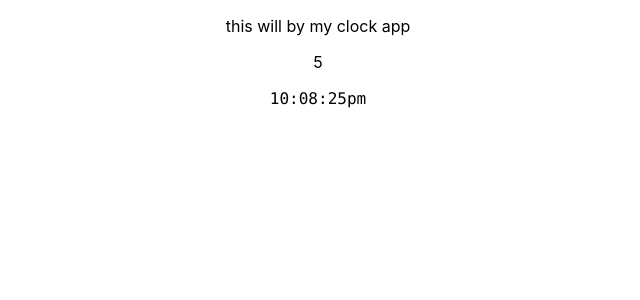
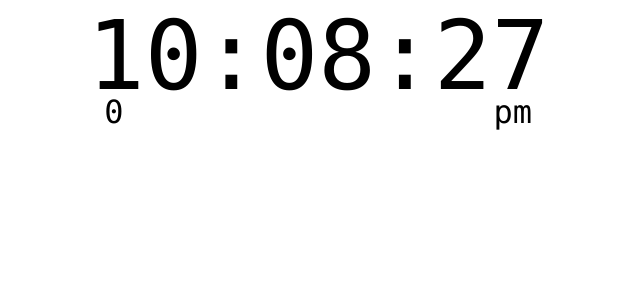
Before and after one commit to Eddcakes/wild-clock, a React (Create React App) app: page / in a window 1280 px wide. Shown: the top 300 px of the page, without its empty margins (322-962 px from the left). Built offline with nearby package versions, Linux system fonts and the light colour scheme.

Commit message:
cleaned clock and added modifier style

```diff
--- a/src/App.js
+++ b/src/App.js
@@ -1,4 +1,4 @@
-import React, { useState } from 'react';
+import React from 'react';
 import logo from './logo.svg';
 import Clock from './clock'
 
@@ -9,7 +9,6 @@
 function App() {
     return (
       <div className="App">
-        <p>this will by my clock app</p>
         <Clock />
       </div>
     );
--- a/src/clock.jsx
+++ b/src/clock.jsx
@@ -3,52 +3,76 @@
 //move all clock set up functions into another file
 
 function Clock(){
-  const clockStyle = {
-    fontFamily: '"Lucida Console", Monaco, monospace',
-  }
-  const [counter, setCounter] = useState(0)
-  //can we use our compose function when we initialize our clock?
+
   const [clock, setClock] = useState(
-    //serializeClockTime(new Date())
     getClockTime()
     )
 
   useEffect(() => {
     let timer = setInterval(() => {
-      setCounter(counter + 1);
       setClock(
-        //serializeClockTime(new Date())
         getClockTime()
       );
-    }, 1000);
+    }, oneSecond);
     return () => {
       clearInterval(timer);
     };
   });
   return (
     <div className="clock">
-      <p>
-        {counter}
-      </p>
-      <p>
-        <span style={clockStyle}>
-          {`${clock.hours}:${clock.minutes}:${clock.seconds}`}
-          <span>{clock.ampm}</span>
-        </span>
-      </p>
+        <div className="pulse" style={clockStyle}>
+          <span style={digitStyle}>
+            {`${clock.hours}:${clock.minutes}:${clock.seconds}`}
+          </span>
+          <span style={tzStyle}>{clock.offset}</span>
+          <span style={ampmStyle}>{clock.ampm}</span>
+        </div>
     </div>
   );
 }
 export default Clock;
 
-const initialState = () => {return {hours: '', minutes: '', seconds: '', ampm: ''}}
+/*clock styles*/
+/* https://github.com/facebook/react/issues/5783 -moz-fit-content*/
+const digitSize = '6rem'
+const clockDetailSize = '2rem'
+const clockStyle = {
+  display: 'grid',
+  gridTemplateColumns: 'repeat(4, 1fr)',
+  gridTemplateRows: '1fr 1fr',
+  gridTemplateAreas: "'main main main main' 'tz . . ampm'",
+  width: 'fit-content',
+  margin: '0 auto',
+  fontFamily: '"Lucida Console", Monaco, monospace',
+}
+const digitStyle = {
+  gridArea: 'main',
+  fontSize: digitSize,
+}
+const ampmStyle ={
+  gridArea: 'ampm',
+  fontSize: clockDetailSize,
+  marginTop: '-1.2rem',
+  marginRight: '15%',
+  textAlign: 'right'
+}
+const tzStyle ={
+  gridArea: 'tz',
+  fontSize: clockDetailSize,
+  marginTop: '-1.2rem',
+  marginLeft: '15%',
+  textAlign: 'left'
+}
 const oneSecond = () => 1000
 const getCurrentTime = () => new Date()
 
+//added offset -> where do we want to "guess" timezone from the offset?
+//also need to add the offset to the time if we want to show the locale time
 const serializeClockTime = date => ({
-  hours: date.getHours(),
-  minutes: date.getMinutes(),
-  seconds: date.getSeconds(),
+  hours: date.getUTCHours(),
+  minutes: date.getUTCMinutes(),
+  seconds: date.getUTCSeconds(),
+  offset: date.getTimezoneOffset(),
 })
 const civilianHours = clockTime => ({
   ...clockTime,
--- a/src/index.css
+++ b/src/index.css
@@ -15,3 +15,45 @@
 .App {
   text-align: center;
 }
+.resize {
+  transition: all .2s ease-in-out;
+}
+.resize:hover {
+  transform: scale(1.1);
+}
+/* testing examples from https://ianlunn.github.io/Hover/ */
+@-webkit-keyframes hvr-pulse {
+  25% {
+    -webkit-transform: scale(1.1);
+    transform: scale(1.1);
+  }
+  75% {
+    -webkit-transform: scale(0.9);
+    transform: scale(0.9);
+  }
+}
+@keyframes hvr-pulse {
+  25% {
+    -webkit-transform: scale(1.1);
+    transform: scale(1.1);
+  }
+  75% {
+    -webkit-transform: scale(0.9);
+    transform: scale(0.9);
+  }
+}
+.pulse{
+  -webkit-transform: perspective(1px) translateZ(0);
+  transform: perspective(1px) translateZ(0);
+  box-shadow: 0 0 1px rgba(0, 0, 0, 0);
+}
+.pulse:hover{
+  -webkit-animation-name: hvr-pulse;
+  animation-name: hvr-pulse;
+  -webkit-animation-duration: 1s;
+  animation-duration: 1s;
+  -webkit-animation-timing-function: linear;
+  animation-timing-function: linear;
+  -webkit-animation-iteration-count: infinite;
+  animation-iteration-count: infinite;
+}
```
